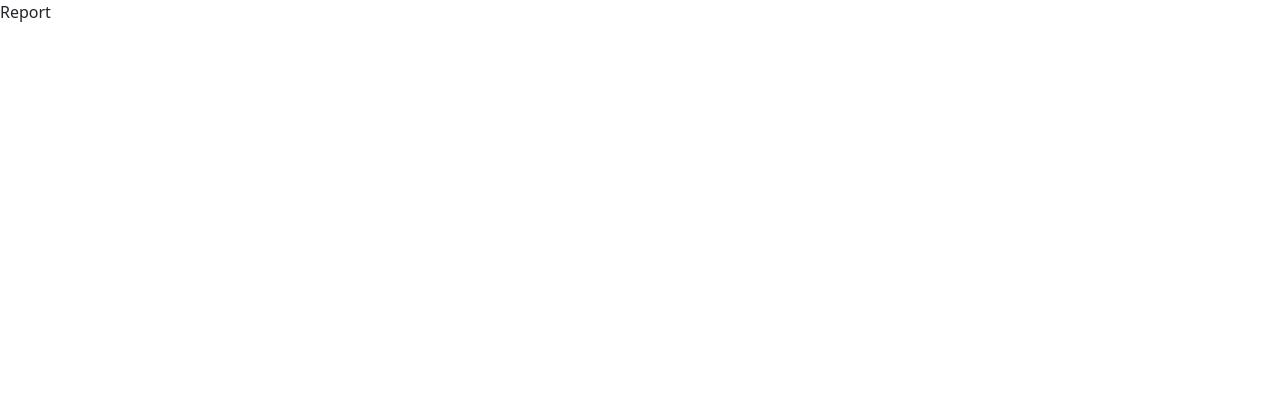
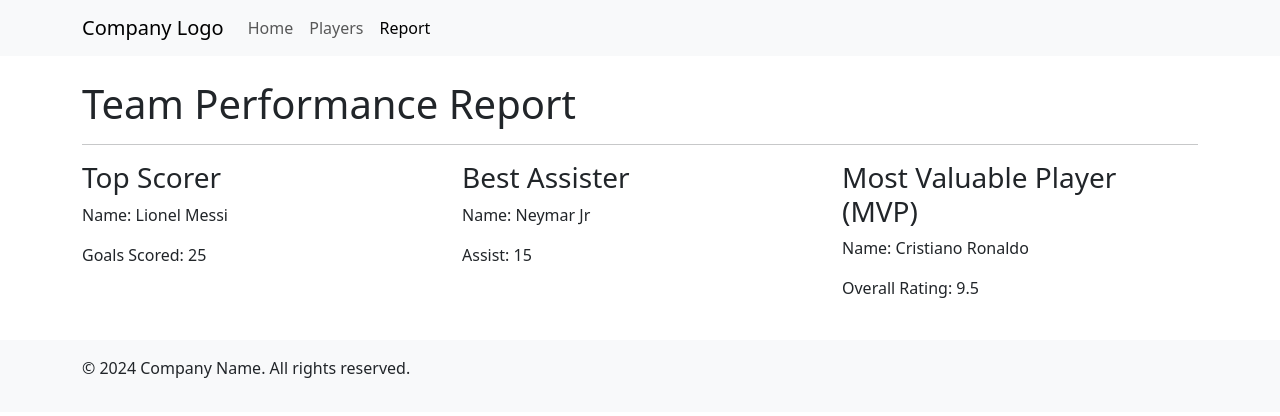
Before and after one commit to 7vTr0x7/React.js-2, a React (Vite) app in the folder IR_HW5/: page /report in a window 1280 px wide. Shown: the top 416 px of the page. Built offline with nearby package versions, Linux system fonts and the light colour scheme.

Commit message:
IR_HW5 - Report

```diff
--- a/IR_HW5/src/pages/Home.jsx
+++ b/IR_HW5/src/pages/Home.jsx
@@ -31,7 +31,7 @@ const Home = () => {
             Explore our team&apos;s performance statistics to gain insights into
             our success on field.
           </p>
-          <Link to="/players" className="btn btn-primary">
+          <Link to="/report" className="btn btn-primary">
             View Performance
           </Link>
         </div>
--- a/IR_HW5/src/pages/Report.jsx
+++ b/IR_HW5/src/pages/Report.jsx
@@ -1,7 +1,35 @@
 import React from "react";
+import Header from "../components/Header";
+import Footer from "../components/Footer";
 
 const Report = () => {
-  return <div>Report</div>;
+  return (
+    <>
+      <Header />
+      <main className="container py-4">
+        <h1>Team Performance Report</h1>
+        <hr />
+        <div className="row">
+          <div className="col-md-4">
+            <h3>Top Scorer</h3>
+            <p>Name: Lionel Messi</p>
+            <p>Goals Scored: 25</p>
+          </div>
+          <div className="col-md-4">
+            <h3>Best Assister</h3>
+            <p>Name: Neymar Jr</p>
+            <p>Assist: 15</p>
+          </div>
+          <div className="col-md-4">
+            <h3>Most Valuable Player (MVP)</h3>
+            <p>Name: Cristiano Ronaldo</p>
+            <p>Overall Rating: 9.5</p>
+          </div>
+        </div>
+      </main>
+      <Footer />
+    </>
+  );
 };
 
 export default Report;
```
